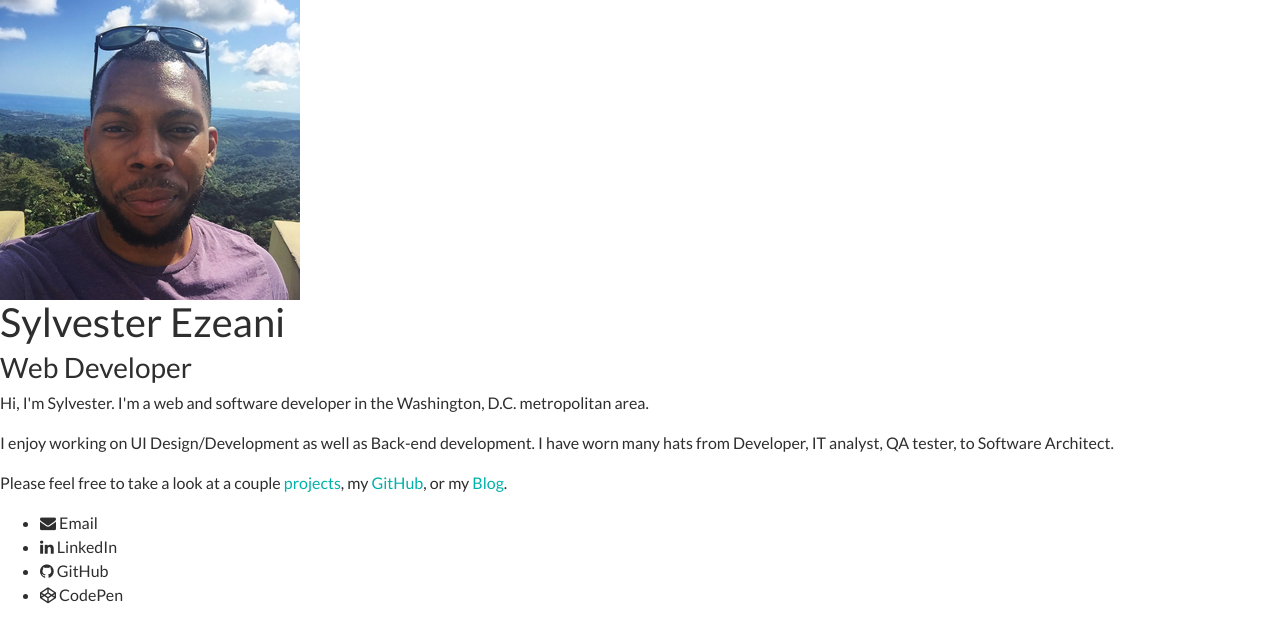
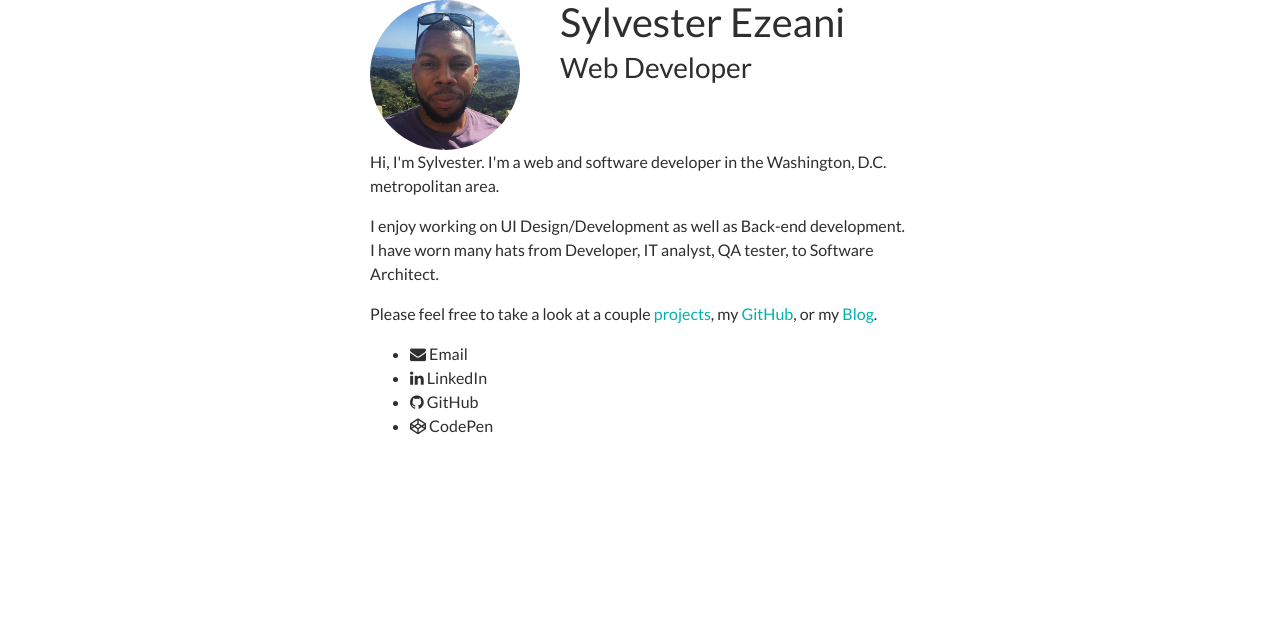
Before and after one commit to impreze/Portfolio, a plain HTML site: page index.html in a window 1280 px wide. Drawn offline with Linux system fonts and the light colour scheme.

Commit message:
ad bootstrap grid layout and additional styling

```diff
--- a/css/style.css
+++ b/css/style.css
@@ -24,3 +24,6 @@ a:hover {
     color: #898989;
     text-decoration: none;
 }
+#header img {
+    max-width: 150px;
+}
--- a/index.html
+++ b/index.html
@@ -25,24 +25,34 @@
 
 <body>
 
-    <div id="wrapper">
-        <div id="header">
-            <img src="images/portfolio-pic.png">
+    <div id="wrapper" class="container">
+        <div id="header" class="row">
+            <div class="col-md-2 offset-md-3">
+                <img src="images/portfolio-pic.png" class="img-fluid rounded-circle">
+            </div>
+            <div class="col-md-4">
                 <h1>Sylvester Ezeani</h1>
                 <h3>Web Developer</h3>
             </div>
-        <div id="blurb">
+        </div>
+        <div id="blurb" class="row">
+            <div class="col-md-6 offset-md-3">
                 <p>Hi, I'm Sylvester. I'm a web and software developer in the Washington, D.C. metropolitan area.</p>
                 <p>I enjoy working on UI Design/Development as well as Back-end development. I have worn many hats from Developer, IT analyst, QA tester, to Software Architect.</p>
                 <p>Please feel free to take a look at a couple <a href="projects.html" title="My Projects">projects</a>, my <a href="https://github.com/impreze" target="_blank" title="My GitHub">GitHub</a>, or my <a href="http://www.sylvesterezeani.com/blog" target="_blank" title="My Blog">Blog</a>.</p>
             </div>
+        </div>
         <div id="contact">
+            <div class="row">
+                <div class="col-md-6 offset-md-3">
                     <ul>
                         <li><i class="fa fa-envelope" aria-hidden="true"></i> Email</li>
                         <li><i class="fa fa-linkedin" aria-hidden="true"></i> LinkedIn</li>
                         <li><i class="fa fa-github" aria-hidden="true"></i> GitHub</li>
                         <li><i class="fa fa-codepen" aria-hidden="true"></i> CodePen</li>
                     </ul>
+                </div>
+            </div>
         </div>
     </div>
 
```
Lines whose indentation alone changed are shown as unchanged.
